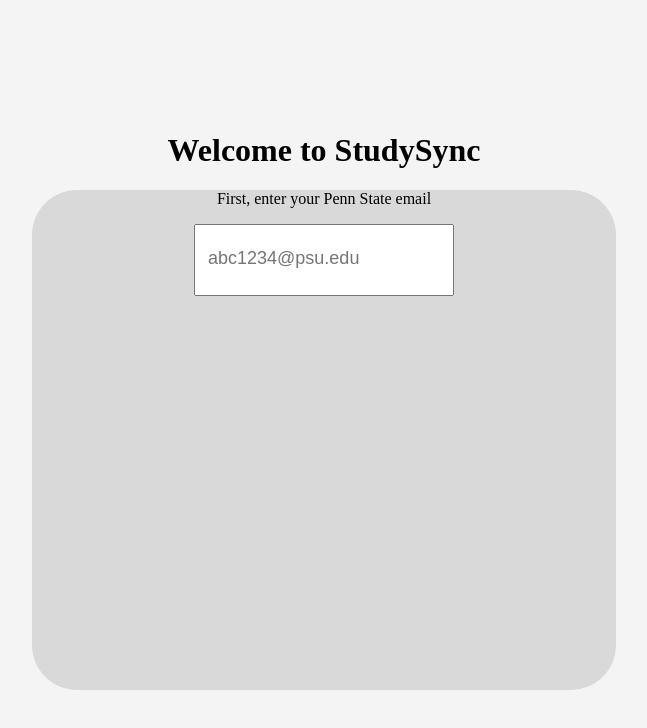
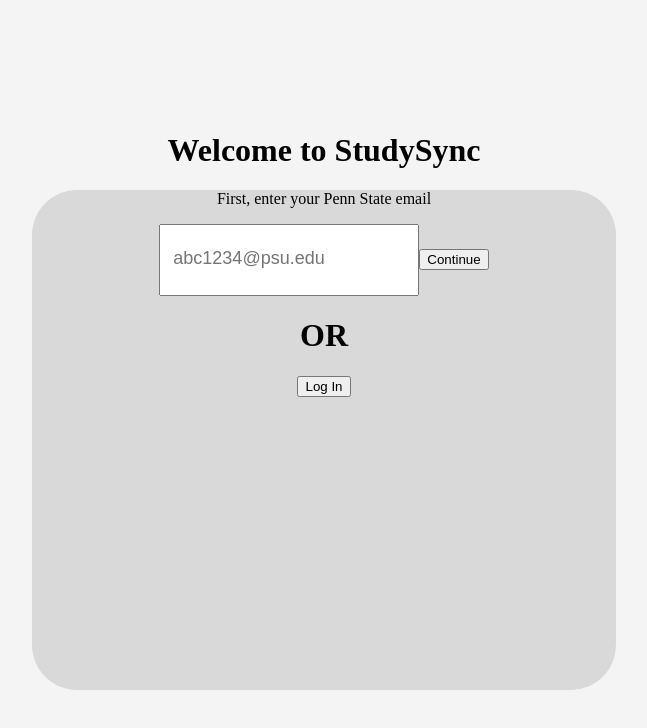
Before and after one commit to Dulkeita3/CMPSC263, a Next.js app in the folder studysync/: page / in a window 1280 px wide. Shown: the top 728 px of the page, without its empty margins (316-963 px from the left). Built offline with nearby package versions, Linux system fonts and the light colour scheme.

Commit message:
email checks

```diff
--- a/studysync/pages/index.js
+++ b/studysync/pages/index.js
@@ -1,5 +1,6 @@
 import Head from "next/head";
 import styled from "styled-components";
+import { useState } from "react";
 
 const PoppinsHead = styled.h1`
   font-family: var(--font-poppins), sans-serif;
@@ -29,10 +30,27 @@
   padding: 11px 12px 13px;
   font-size: 18px;
   line-height: 1.3333;
-`
+`;
 
+const ErrorMessage = styled.p`
+  color: red;
+  font-size: 14px;
+`;
 export default function Home() {
+  const [state, setState] = useState("Initial");
+  const [email, setEmail] = useState("");
+  const [error, setError] = useState("");
+  const psuEmailRegex = /^[a-z]{3}[0-9]{4}@psu\.edu$/;
+
+  const ContinueClick = () => {
+    if (email.length != 15) {
+      setError("Please enter email in proper abc1234@gmail.com");
+    } else {
+      setError("");
+    }
+  };
   return (
+    //start
     <>
       <Head>
         <title>StudySync</title>
@@ -40,15 +58,26 @@
         <meta name="viewport" content="width=device-width, initial-scale=1" />
         <link rel="icon" href="/favicon.ico" />
       </Head>
+      {state === "Initial" && (
+        <>
           <PageWrapper>
             <main>
               <PoppinsHead>Welcome to StudySync</PoppinsHead>
               <SignInDiv>
                 <p>First, enter your Penn State email</p>
-          <Inputs placeholder="abc1234@psu.edu"/>
+                <Inputs
+                  placeholder="abc1234@psu.edu"
+                  onChange={(e) => setEmail(e.target.value)}
+                />
+                {error && <ErrorMessage>{error}</ErrorMessage>}
+                <button onClick={ContinueClick}>Continue</button>
+                <h1>OR</h1>
+                <button>Log In</button>
               </SignInDiv>
             </main>
           </PageWrapper>
         </>
+      )}
+    </> //end
   );
 }
```
Lines whose indentation alone changed are shown as unchanged.
